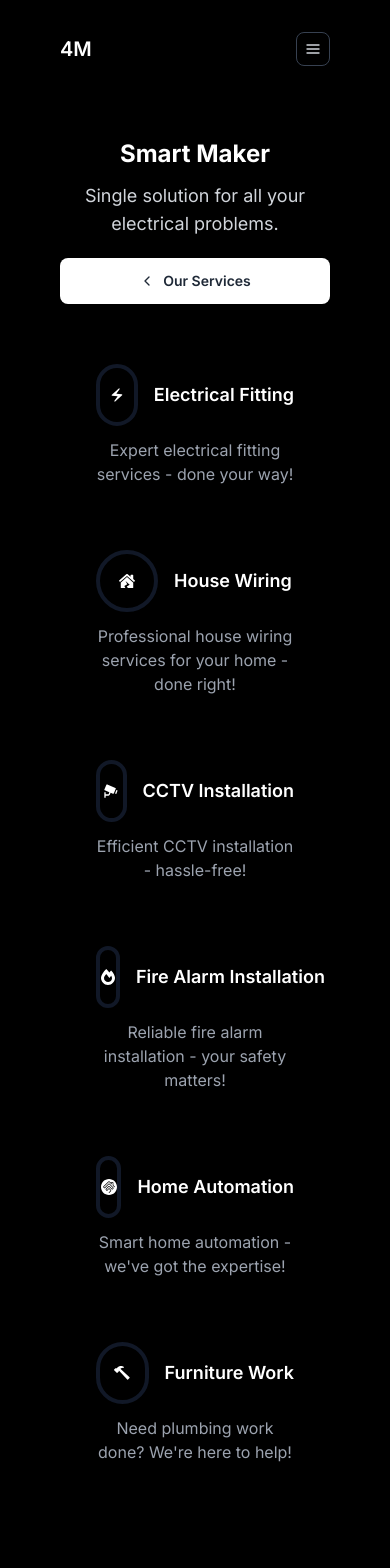
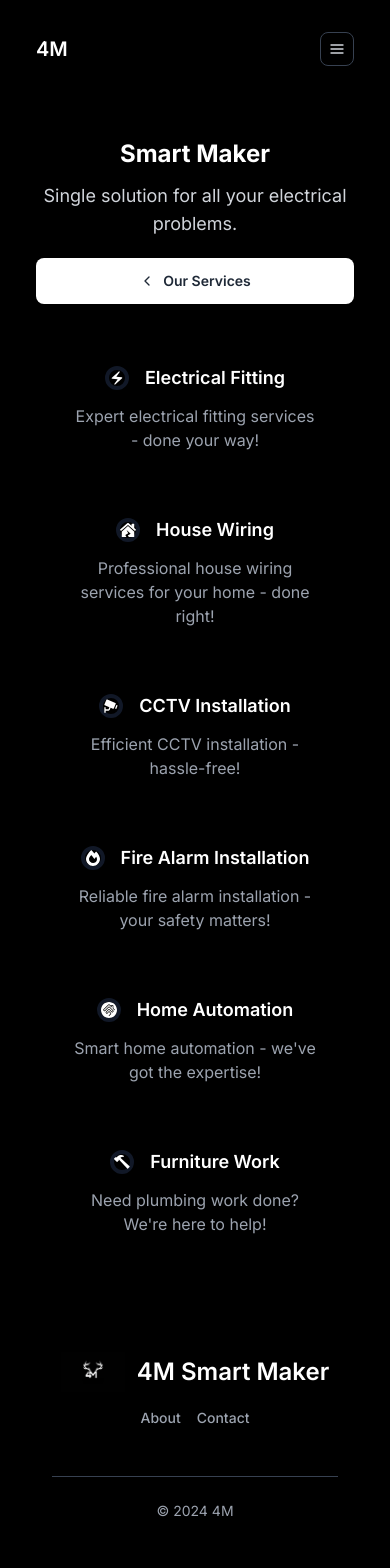
Before and after one commit to Anexca/4m-smart-maker, a Next.js app: page / in a window 390 px wide. Shown: the top 1568 px of the page. Built offline with nearby package versions, Linux system fonts and the light colour scheme.

Commit message:
css changes

```diff
--- a/src/app/page.tsx
+++ b/src/app/page.tsx
@@ -4,9 +4,9 @@ import Services from '@/components/organisms/services'
 
 const App = () => {
   return (
-    <div className="h-full">
-      <div className="flex flex-col size-full w-auto mx-11">
-        <header className="mb-auto flex flex-wrap sm:justify-start sm:flex-nowrap z-50 w-full text-sm py-4">
+    <div className="w-full">
+      <div className="flex flex-col px-5 lg:px-11 ">
+        <header className="mb-auto flex flex-wrap sm:justify-start sm:flex-nowrap z-50 text-sm py-4">
           <NavBar />
         </header>
 
@@ -43,7 +43,9 @@ const App = () => {
             </div>
           </div>
         </main>
-        <Footer />
+        <div className="flex justify-center">
+          <Footer />
+        </div>
       </div>
     </div>
   )
--- a/src/components/molecules/footer/index.tsx
+++ b/src/components/molecules/footer/index.tsx
@@ -7,7 +7,7 @@ const Footer = () => {
   return (
     <footer className="rounded-lg shadow m-4 w-full mt-auto">
       <div className="max-w-screen-xl mx-auto p-4 md:py-8">
-        <div className="sm:flex sm:items-center sm:justify-between">
+        <div className="flex items-center justify-between flex-col lg:flex-row">
           <a
             href="https://flowbite.com/"
             className="flex items-center mb-4 sm:mb-0 space-x-3 rtl:space-x-reverse"
@@ -31,7 +31,7 @@ const Footer = () => {
           </ul>
         </div>
         <hr className="my-6 sm:mx-auto border-gray-700 lg:my-8" />
-        <span className="block text-sm sm:text-center text-gray-400">
+        <span className="block text-sm text-center text-gray-400">
           © {new Date().getFullYear()} 4M
         </span>
       </div>
--- a/src/components/molecules/service-card/index.tsx
+++ b/src/components/molecules/service-card/index.tsx
@@ -5,9 +5,9 @@ import { IServiceCardProps } from '@/types/components/molecules'
 
 const ServiceCard: FC<IServiceCardProps> = ({ service }) => {
   return (
-    <div className="size-full shadow-lg rounded-lg p-5 bg-black hover:bg-slate-900">
-      <div className="flex items-center gap-x-4 mb-3">
-        <div className="inline-flex justify-center items-center size-[62px] rounded-full border-4 border-gray-900 bg-black">
+    <div className="size-full shadow-lg rounded-lg p-5 bg-black hover:bg-slate-900 flex items-center flex-col">
+      <div className="flex text-center items-center gap-x-4 mb-3">
+        <div className="inline-flex justify-center items-center lg:size-[62px] rounded-full border-4 border-gray-900 bg-black">
           {service.icon}
         </div>
         <div className="flex-shrink-0">
```
